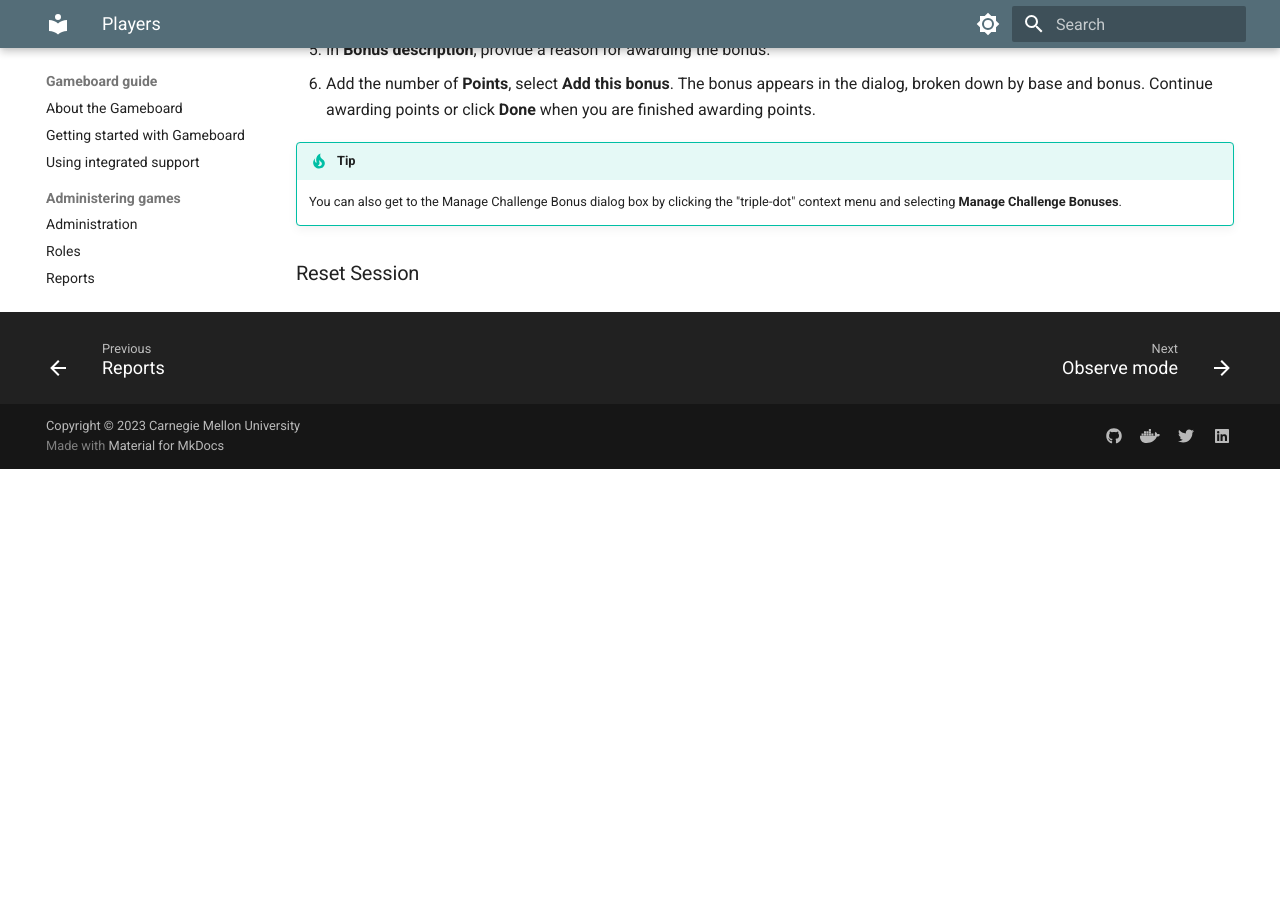
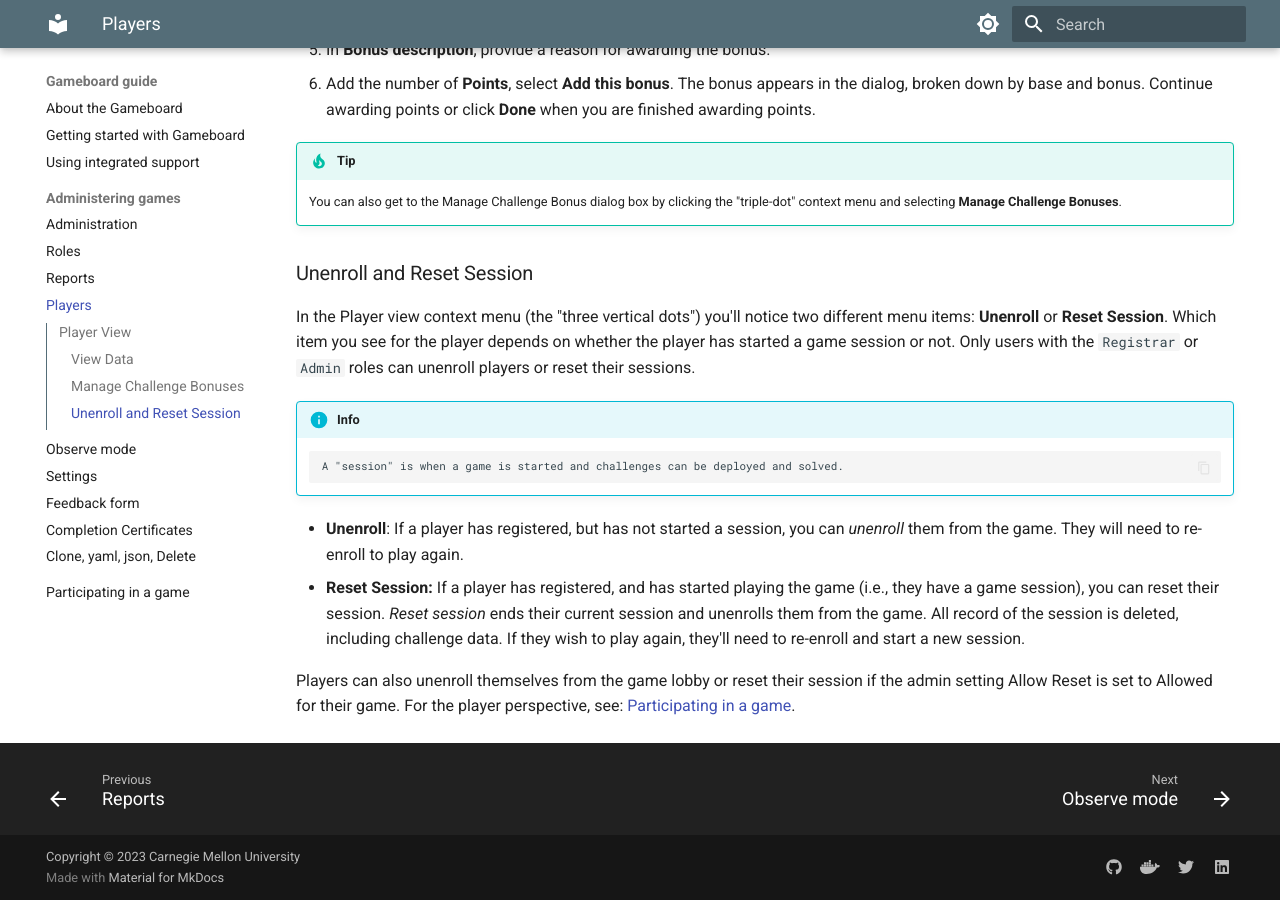
Before and after one commit to cmu-sei/foundry-docs, an MkDocs documentation site: the page built from docs/gameboard/admin-players.md, in a window 1280 px wide and 900 px high, scrolled down 1412 px. Built offline with MkDocs 1.6.1 and Material for MkDocs 9.7.7, drawn with Linux system fonts in a browser that asks for light colours; before the commit the page ends 1881 px from its top, so only the background shows below that.

Commit message:
Added some newer Gb feature doc
Including: unenroll vs reset; two new admin settings; and new topic

```diff
--- a/docs/gameboard/admin-players.md
+++ b/docs/gameboard/admin-players.md
@@ -45,4 +45,15 @@
 
     You can also get to the Manage Challenge Bonus dialog box by clicking the "triple-dot" context menu and selecting **Manage Challenge Bonuses**.
 
-### Reset Session
+### Unenroll and Reset Session
+
+In the Player view context menu (the "three vertical dots") you'll notice two different menu items: **Unenroll** or **Reset Session**. Which item you see for the player depends on whether the player has started a game session or not. Only users with the `Registrar` or `Admin` roles can unenroll players or reset their sessions.
+
+!!! info
+
+        A "session" is when a game is started and challenges can be deployed and solved.
+
+- **Unenroll**: If a player has registered, but has not started a session, you can *unenroll* them from the game. They will need to re-enroll to play again.
+- **Reset Session:** If a player has registered, and has started playing the game (i.e., they have a game session), you can reset their session. *Reset session* ends their current session and unenrolls them from the game. All record of the session is deleted, including challenge data. If they wish to play again, they'll need to re-enroll and start a new session.
+
+Players can also unenroll themselves from the game lobby or reset their session if the admin setting Allow Reset is set to Allowed for their game. For the player perspective, see: [Participating in a game](participating.md).
--- a/mkdocs.yml
+++ b/mkdocs.yml
@@ -71,6 +71,7 @@
     - Feedback form: gameboard/admin-feedback-form.md
     - Completion Certificates: gameboard/completion-certificates.md
     - Clone, yaml, json, Delete: gameboard/admin-clone-yaml-json.md
+  - Participating in a game: gameboard/participating.md
 
 # Copyright
 copyright: Copyright &copy; 2023 Carnegie Mellon University
```
Also changed, not shown: docs/gameboard/admin-settings.md (+9 -1 lines), docs/gameboard/index.md (+8 -0 lines), docs/gameboard/participating.md (added, +93 -0 lines).
